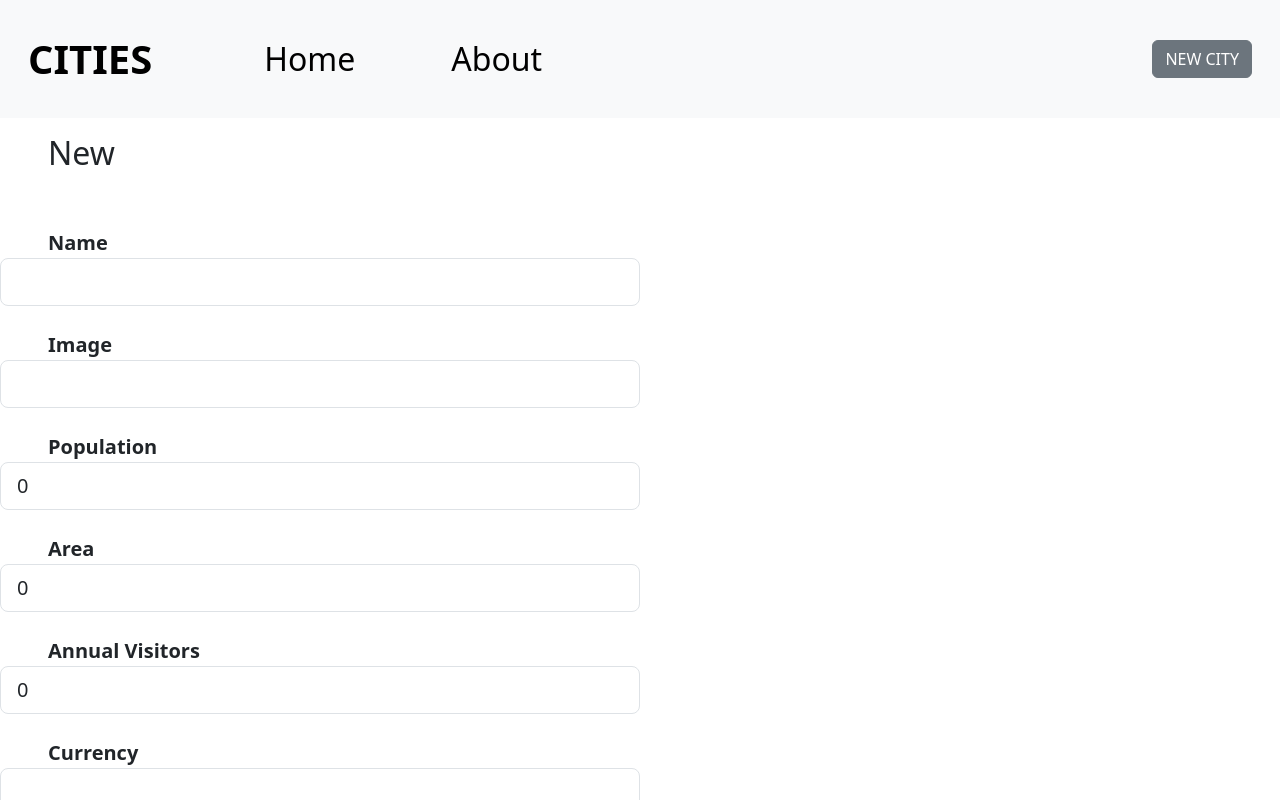
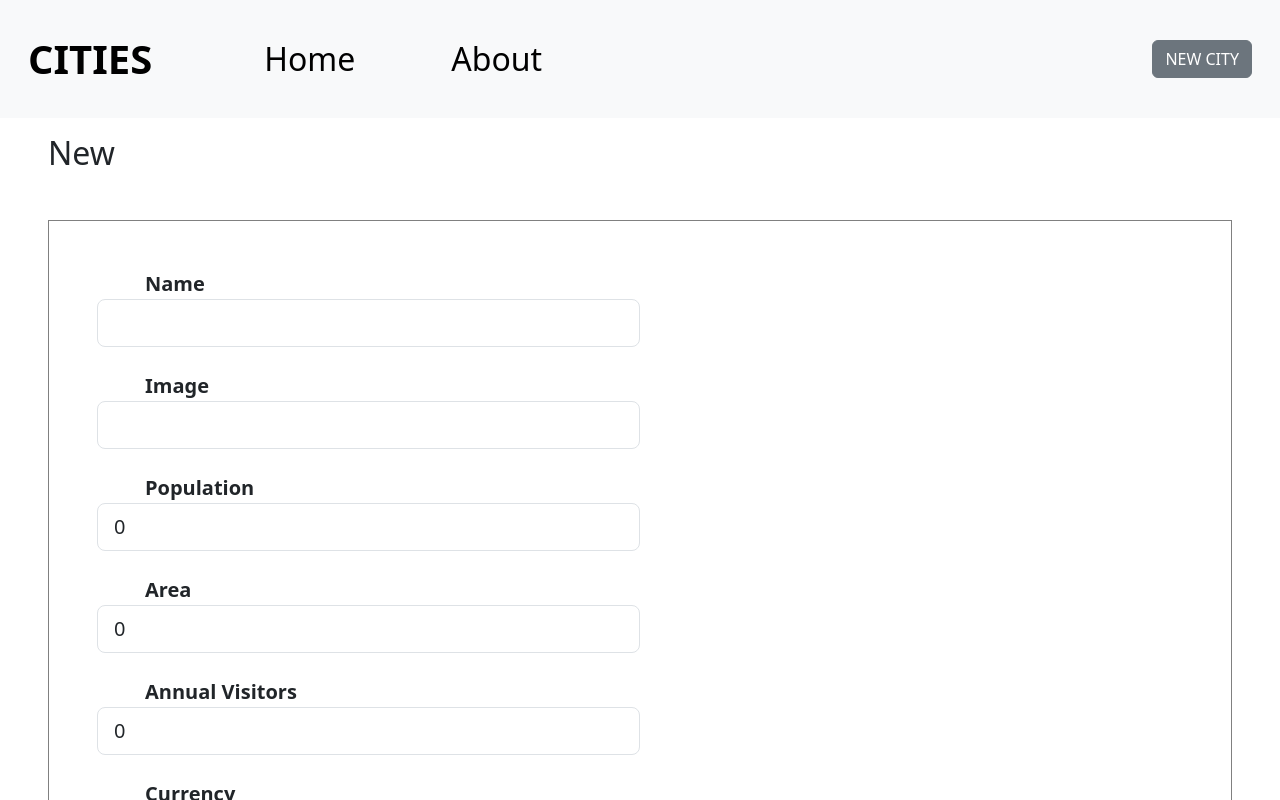
Before and after one commit to Jameel914/pair-project-front-end-city-api, a React (Vite) app: page /cities/new in a window 1280 px wide. Shown: the top 800 px of the page. Built offline with nearby package versions, Linux system fonts and the light colour scheme.

Commit message:
fixed some styles on newpage

```diff
--- a/src/Components/NewPage.jsx
+++ b/src/Components/NewPage.jsx
@@ -36,7 +36,7 @@ function NewPage() {
   return (
     <>
       <h2 className="mt-3 px-5">New</h2>
-      <div>
+      <div className="m-5 px-5" style={{ border: "1px solid grey" }}>
         <form onSubmit={handleSubmit}>
           <div>
             <label className="px-5 mt-5 fs-5 fw-bold">Name</label>
@@ -107,15 +107,16 @@ function NewPage() {
           <div>
             <label className="px-5 mt-4 fs-5 fw-bold">Is_Capital</label>
             <input
-              //style={{ width: "50%" }}
-              //className="form-control form-control-lg"
               type="checkbox"
               aria-label=".form-control-lg example"
               checked={is_capital}
               onChange={(e) => setIs_Capital(e.target.checked)}
             />
           </div>
-          <button type="submit" className="btn btn-secondary px-5 me-5 mt-5">
+          <button
+            type="submit"
+            className="btn btn-secondary px-5 me-5 mt-5 mb-5"
+          >
             Submit
           </button>
         </form>
```
